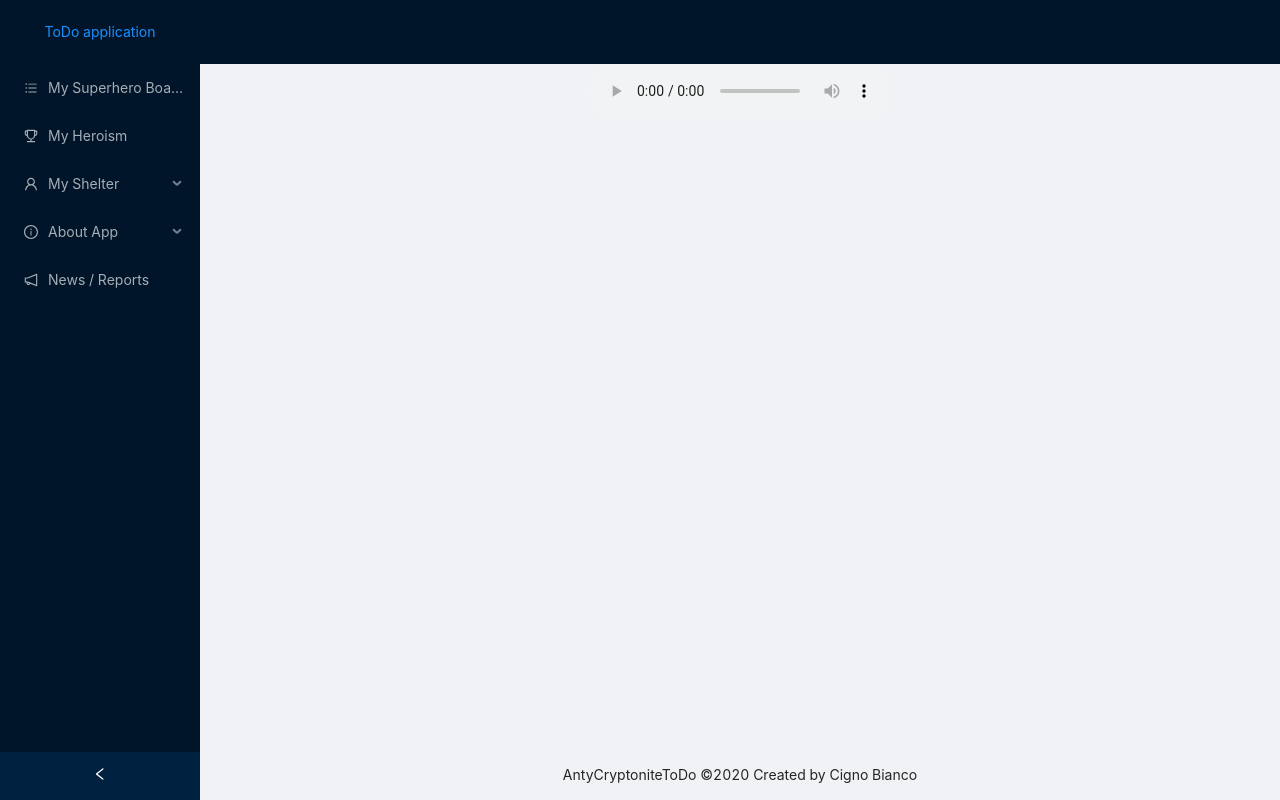
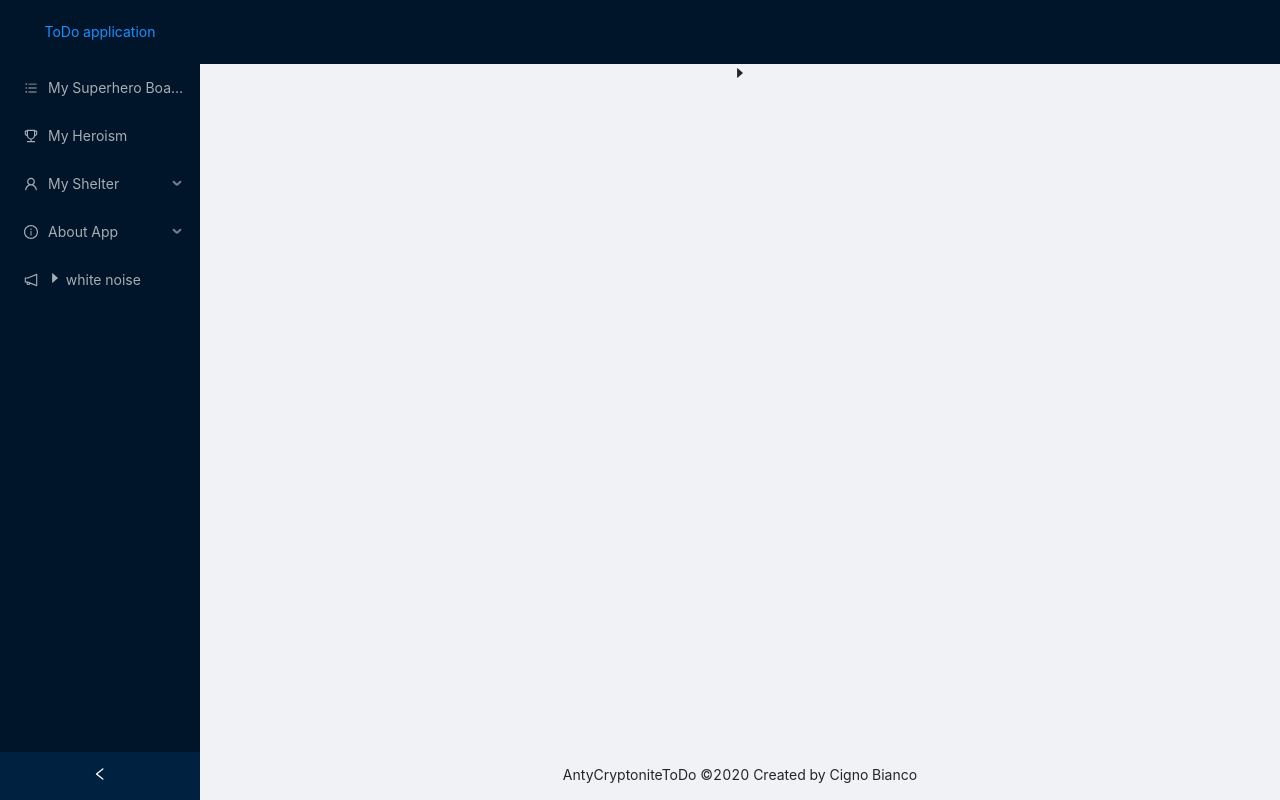
Before and after one commit to cignoBianco/SWA3, a React (Create React App) app: page /player in a window 1280 px wide. Built offline with nearby package versions, Linux system fonts and the light colour scheme.

Commit message:
sound in sidebar

```diff
--- a/src/components/Player.js
+++ b/src/components/Player.js
@@ -1,15 +1,32 @@
 import React, { useState, useEffect } from 'react';
+import {CaretRightOutlined, PauseOutlined} from '@ant-design/icons'
 
 const MP3_URL =  'https://www.babysleepsite.com/downloads/noise-only.mp3';
 
+const useAudio = () => {
+    const [audio] = useState(new Audio(MP3_URL));
+    const [playing, setPlaying] = useState(false);
+
+    const toggle = () => setPlaying(!playing);
+
+    useEffect(() => {
+        playing ? audio.play() : audio.pause();
+      },
+      [playing]
+    );
+
+
+    return [playing, toggle];
+  };
 
   const Player = () => {
 
+    const [playing, toggle] = useAudio(MP3_URL);
+
     return (
-      <div>
-           <audio useref="audio_tag" src={MP3_URL} controls autoPlay/>
-        </div>
+        <span onClick={toggle}>{playing ?
+        <PauseOutlined /> : <CaretRightOutlined /> }</span>
     );
   };
-
+//<audio useref="audio_tag" src={MP3_URL} controls autoPlay/>
 export default Player
--- a/src/components/core/CustomSider.js
+++ b/src/components/core/CustomSider.js
@@ -1,5 +1,6 @@
 import React, { useState } from 'react'
 import {  Layout, Menu, Typography } from 'antd';
+import Player from './../Player'
 import {
     TrophyOutlined,
     BarsOutlined,
@@ -58,7 +59,7 @@ return (
                 </Menu.Item>
             </SubMenu>
             <Menu.Item key="9" icon={<NotificationOutlined />}>
-                News / Reports
+                <Player /> white noise
             </Menu.Item>
         </Menu>
     </Sider>
```
Also changed, not shown: 1 other file (tests, documents, lock files or other folders).
